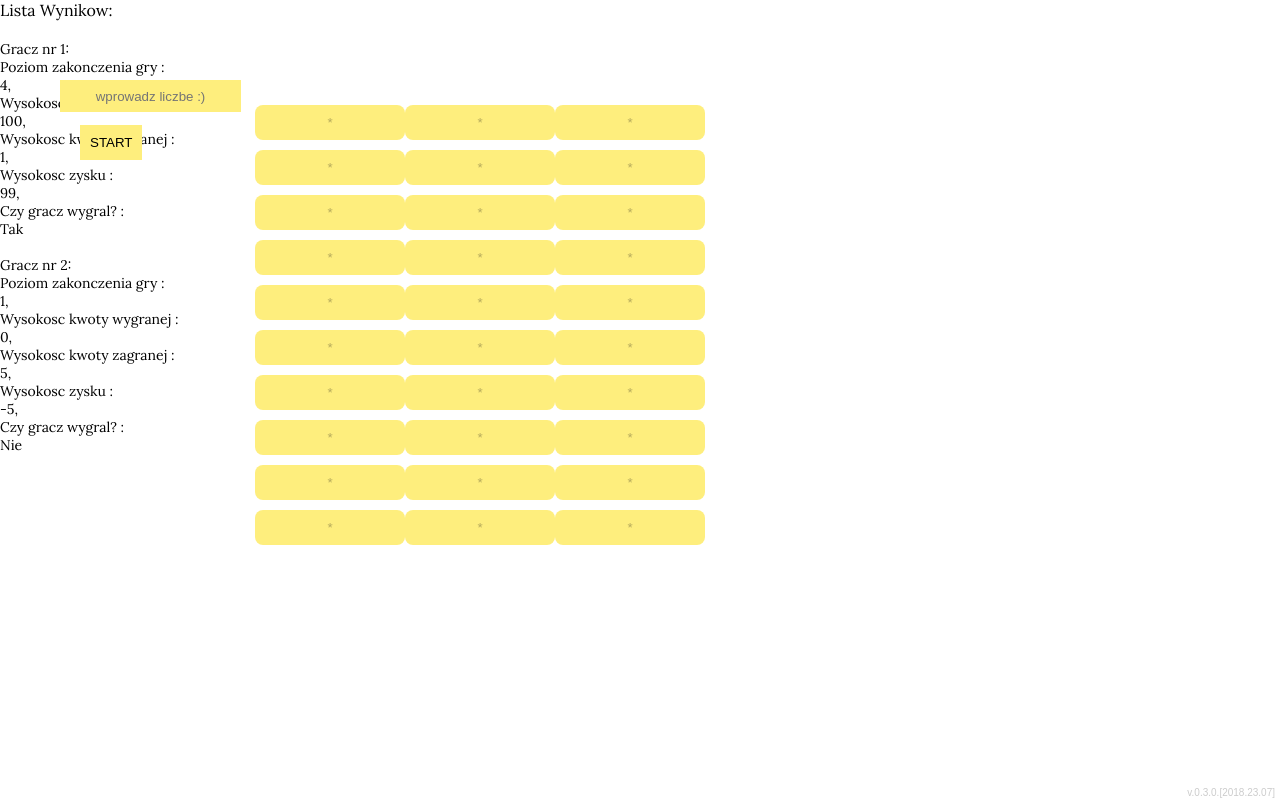
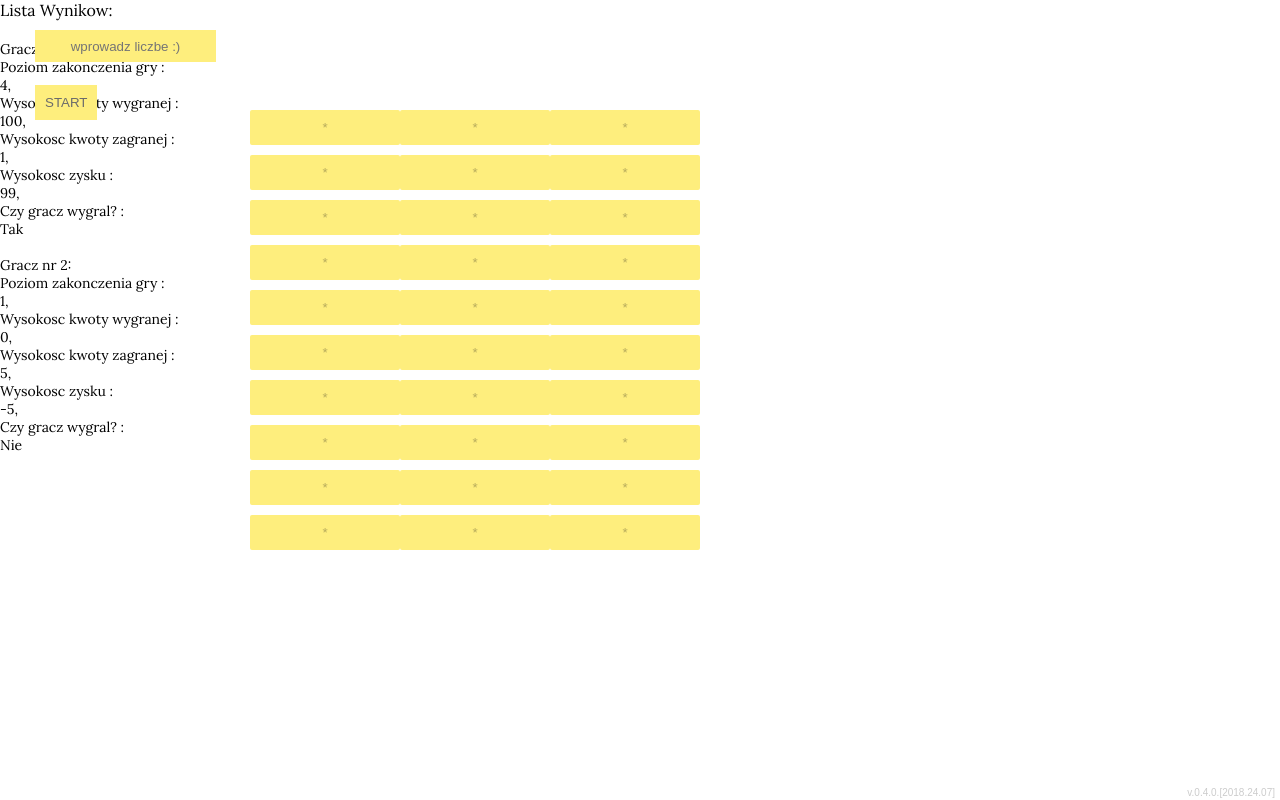
Before and after one commit to scrumptiousCherry/pierwsze_trzy_tygodnie, a React (Create React App) app in the folder npm_react/gra-wieza/: page / in a window 1280 px wide. Built offline with nearby package versions, Linux system fonts and the light colour scheme.

Commit message:
stylowanie cz dalsza - przyciski, input

```diff
--- a/npm_react/gra-wieza/src/App.js
+++ b/npm_react/gra-wieza/src/App.js
@@ -33,7 +33,7 @@
       czyWygrana: 0,
       listaPrzyciskow: pudelkoPrzyciskow,
       maxPoziom: 11,
-      wersjaGry: 'v.0.3.0.[2018.23.07]',
+      wersjaGry: 'v.0.4.0.[2018.24.07]',
       numerId: 100,
       listaWynikow: [
         {
@@ -126,8 +126,7 @@
         'position' : 'absolute',
         'left' : 250,
         'top' : 100,
-        'backgroundColor' : 'white'
-        }}>
+      }}>
         {this.state.listaPrzyciskow.map((x, index)=>  {
           let styleDisplay = {'display' : 'inline-block','width' : 150}
           if(index === 2 || index === 6 || index === 9){
@@ -146,9 +145,8 @@
                   'backgroundColor' : '#feee7d',
                   'border': 'none',
                   'padding' : 10,
-                  'borderRadius' : 8,
-                  'margin' : 5,
-                  'margin-left' : 5
+                  'borderRadius' : 2,
+                  'margin-top' : 10,
                 }}
               >{x.tekstPrzycisku}</button>
             </div>
@@ -223,12 +221,12 @@
           style = {{
             'backgroundColor' : '#feee7d',
             'border': 'none',
-            'color': 'light gray',
+            'color': '#6b6b6b',
             'padding': 10,
             'margin' : 10,
             'position' : 'absolute',
-            'left' : 70,
-            'top' : 115
+            'left' : 25,
+            'top' : 75
         }}>KONIEC</button>
 
       );
@@ -242,12 +240,12 @@
         style = {{
           'backgroundColor' : '#feee7d',
           'border': 'none',
-          'color': 'light gray',
+          'color': '#6b6b6b',
           'padding': 10,
           'margin' : 10,
           'position' : 'absolute',
-          'left' : 70,
-          'top' : 115
+          'left' : 25,
+          'top' : 75
 
         }}>START</button>
       );
@@ -408,14 +406,13 @@
       style = {{
         'border' : 'none',
         'background-color' : '#feee7d',
-        'color' : 'light gray',
+        'color' : '#6b6b6b',
         'margin' : 10,
         'height' : 30,
         'text-align' : 'center',
         'position' : 'absolute',
-        'left' : 50,
-        'top' : 70
-        // 'top' : 100
+        'left' : 25,
+        'top' : 20
       }}
       placeholder = 'wprowadz liczbe :)'
       />
```
